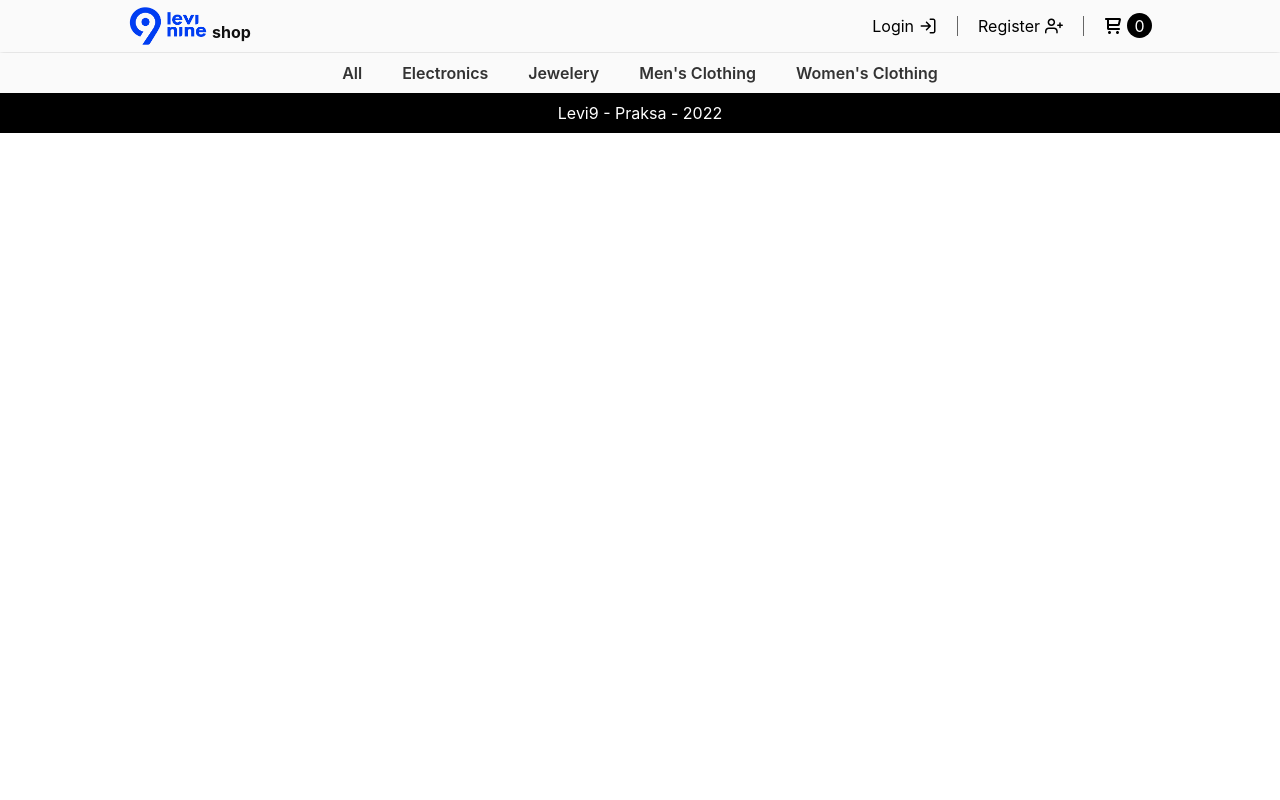
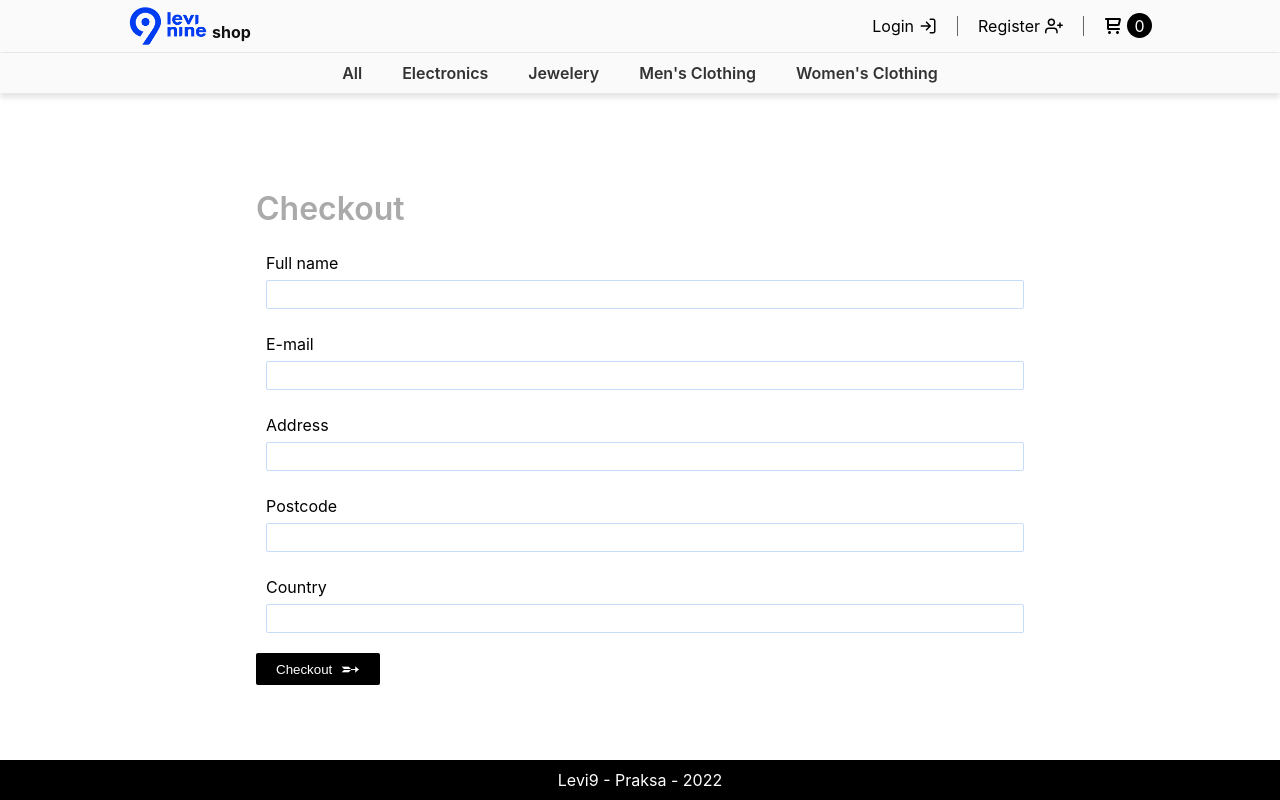
Before and after one commit to DejanDjosic/WebShop, a React (Create React App) app: page /checkout in a window 1280 px wide. Built offline with nearby package versions, Linux system fonts and the light colour scheme.

Commit message:
added checkout

```diff
--- a/src/App.js
+++ b/src/App.js
@@ -6,7 +6,8 @@ import Login from "./components/Login & Register/Login";
 import Register from "./components/Login & Register/Register";
 import Cart from "./components/Cart/Cart";
 import Footer from "./components/Layout/Footer";
-import { useState,useEffect } from "react";
+import { useState } from "react";
+import Checkout from "./components/Cart/Checkout";
 
 const AllProductsArray = [
   {
@@ -237,6 +238,7 @@ function App() {
         <Route path="/login" element={<Login />} />
         <Route path="/register" element={<Register />} />
         <Route path="/cart" element={<Cart categories={categories} onCategoryChange={categoryChangeHandler}/>} />
+        <Route path="/checkout" element={<Checkout />} />
       </Routes>
       <Footer />
     </div>
--- a/src/components/Cart/Cart.js
+++ b/src/components/Cart/Cart.js
@@ -1,14 +1,45 @@
-import React, { useContext } from "react";
+import React, { useContext, useState } from "react";
 import classes from "./Cart.module.css";
 import CartItem from "./CartItem";
 import Context from "../Store/context";
 import Button from "../UI/Button";
+import Modal from "../UI/Modal";
+import LoginContext from "../Store/LoginContext";
+import { Link } from "react-router-dom";
+
+function CustomLink({ to, children, ...props }) {
+  return (
+    <div>
+      <Link to={to} {...props}>
+        {children}
+      </Link>
+    </div>
+  );
+}
 
 const Cart = (props) => {
+  const [modalMsg, setModalMsg] = useState("");
   const ctx = useContext(Context);
-
+  const Lctx = useContext(LoginContext);
   const fixedTotalAmount = `${ctx.totalAmount.toFixed(2)}`;
 
+  const submitHandler = () => {
+      if (Lctx.isLoggedIn) {
+        ctx.emptyCart();
+        setModalMsg("Purchase successful! Thank you for shopping with us!");
+      }
+  };
+
+  const exitError = () => setModalMsg("");
+
+  const checkoutButton = () => {
+    if (Lctx.isLoggedIn)
+      return <Button text="Checkout" icon="➵" function={submitHandler} />
+    else return(
+    <CustomLink to="/checkout">
+      <Button text="Checkout" icon="➵" function={submitHandler} />
+    </CustomLink>)
+  };
 
   return (
     <div className={classes.Cart_cart__2pudL}>
@@ -38,10 +69,12 @@ const Cart = (props) => {
                 ${fixedTotalAmount}
               </span>
             </div>
-            <Button text="Checkout" icon="➵" function={ctx.emptyCart} />
+
+            {checkoutButton()}
           </div>
         </div>
       )}
+      {modalMsg && <Modal message={modalMsg} closeError={exitError} />}
     </div>
   );
 };
--- /dev/null
+++ b/src/components/Cart/Checkout.js
@@ -0,0 +1,175 @@
+import React,{useState,useContext} from "react";
+import classes from "./Checkout.module.css";
+import Button from "../UI/Button";
+import Input from "../UI/Input";
+import Modal from "../UI/Modal";
+import  Context from "../Store/context";
+
+
+const initialInput = {
+  enteredFullName:"",
+  enteredEmail:"",
+ enteredAddress:"",
+ enteredPostcode:"",
+ enteredCountry:""
+};
+const FULLNAME_REGEX=/^([A-Za-z]{3,16})([ ]{1})([A-Za-z]{3,16})?([ ]{0,1})?([A-Za-z]{3,16})$/;
+const EMAIL_REGEX = /^\w+([\.-]?\w+)*@\w+([\.-]?\w+)*(\.\w{2,3})+$/;
+const ADDRESS_REGEX=/^([A-Za-z0-9]{3,16})([ ]{0,1})([A-Za-z0-9]{3,16})([ ]{1})([0-9]{1,})$/;
+const POSTCODE_REGEX=/^[0-9]{1,5}$/;
+const COUNTRY_REGEX = /^[A-Z]{1}[a-z]{3,16}$/;
+
+
+const Checkout = () => {
+
+  const [userInput, setUserInput] = useState(initialInput);
+  const [validInput, setValidInput] = useState(false);
+
+  const [modalMsg, setModalMsg] = useState("");
+
+  const ctx=useContext(Context);
+
+  const {
+    enteredFullName,
+    enteredEmail,
+   enteredAddress,
+   enteredPostcode,
+   enteredCountry
+  } = userInput;
+
+  const {
+    isValidFullName,
+    isValidEmail,
+    isValidAddress,
+    isValidPostcode,
+    isValidCountry,
+  } = validInput;
+
+  const validityArray = () => {
+    for (const key in validInput) {
+      if (validInput.hasOwnProperty(key)) {
+        if (validInput[key] === false) {
+          return false;
+        }
+      }
+    }
+    return true;
+  };
+
+  const validateInput = (input, regex, validity) => {
+    const result = regex.test(input);
+    setValidInput((prevState) => {
+      return { ...prevState, [validity]: result };
+    });
+  };
+
+  const resetInputs = () => {
+    for (const key in validInput) {
+      if (validInput.hasOwnProperty(key)) {
+        validInput[key] = false;
+      }
+    }
+    setValidInput(false);
+    setUserInput(initialInput);
+  };
+
+  const getInputValue = (input, value) => {
+    setUserInput((prevState) => {
+      return { ...prevState, [input]: value };
+    });
+  };
+
+const submitHandler=(e)=>
+{
+  e.preventDefault();
+  if (validityArray()) {
+    setModalMsg("Purchase successful!");
+    resetInputs();
+ctx.emptyCart();
+  } else {
+    const falseFields = [];
+    for (const key in validInput) {
+      if (!validInput[key]) {
+        const modifiedKey = key.replace("isValid", "").trim();
+        falseFields.push(modifiedKey);
+      }
+    }
+    if (falseFields.length > 1)
+      setModalMsg("Wrong entered fields: " + falseFields.join(", "));
+    else setModalMsg("Wrong entered field: " + falseFields);
+  }
+};
+
+  const exitError = () => setModalMsg("");
+  return (
+    <div className={classes.Checkout_wrapper__1i2Bl}>
+      <h1 className={classes.Checkout_title__3Dod9}>Checkout</h1>
+      <form onSubmit={submitHandler}>
+          <Input
+          label="Full name"
+          input="enteredFullname"
+          type="text"
+          isValid={isValidFullName}
+          value={enteredFullName}
+          autocomplete="off"
+          onBlur={() =>
+            validateInput(enteredFullName, FULLNAME_REGEX, "isValidFullName")
+          }
+          onChange={(e) => getInputValue("enteredFullName", e.target.value)}
+        />
+          <Input
+          label="E-mail"
+          input="enteredEmail"
+          type="text"
+          isValid={isValidEmail}
+          value={enteredEmail}
+          autocomplete="off"
+          onBlur={() =>
+            validateInput(enteredEmail, EMAIL_REGEX, "isValidEmail")
+          }
+          onChange={(e) => getInputValue("enteredEmail", e.target.value)}
+        />
+          <Input
+          label="Address"
+          input="enteredAddress"
+          type="text"
+          isValid={isValidAddress}
+          value={enteredAddress}
+          autocomplete="off"
+          onBlur={() =>
+            validateInput(enteredAddress, ADDRESS_REGEX, "isValidAddress")
+          }
+          onChange={(e) => getInputValue("enteredAddress", e.target.value)}
+          />
+        <Input
+          label="Postcode"
+          input="enteredPostcode"
+          type="text"
+          isValid={isValidPostcode}
+          value={enteredPostcode}
+          autocomplete="off"
+          onBlur={() =>
+            validateInput(enteredPostcode, POSTCODE_REGEX, "isValidPostcode")
+          }
+          onChange={(e) => getInputValue("enteredPostcode", e.target.value)}
+        />
+           <Input
+          label="Country"
+          input="enteredCountry"
+          type="text"
+          isValid={isValidCountry}
+          value={enteredCountry}
+          autocomplete="off"
+          onBlur={() =>
+            validateInput(enteredCountry, COUNTRY_REGEX, "isValidCountry")
+          }
+          onChange={(e) => getInputValue("enteredCountry", e.target.value)}
+        />
+        <Button text="Checkout" icon="➵" />
+      </form>
+      {modalMsg && <Modal message={modalMsg} closeError={exitError} />}
+    </div>
+  );
+};
+
+export default Checkout;
--- /dev/null
+++ b/src/components/Cart/Checkout.module.css
@@ -0,0 +1,11 @@
+.Checkout_wrapper__1i2Bl {
+    width: 70%;
+    max-width: 768px;
+    margin: auto;
+  }
+  .Checkout_title__3Dod9 {
+    margin-bottom: 20px;
+    font-size: 32px;
+    font-weight: 600;
+    color: #aaa;
+  }
--- a/src/components/Login & Register/Login.js
+++ b/src/components/Login & Register/Login.js
@@ -19,6 +19,8 @@ const Login = () => {
 
   const usernameInputRef = useRef();
   const passwordInputRef = useRef();
+
+
 
   const Lctx = useContext(LoginContext);
 
@@ -52,10 +54,6 @@ const Login = () => {
     setPasswordIsValid(PWD_REGEX.test(enteredPassword));
   };
 
-  const setErrorMsg = (message, focusRef) => {
-    setModalMsg(message);
-    focusRef.current.focus();
-  };
 
 
   const submitHandler = (event) => {
@@ -63,12 +61,12 @@ const Login = () => {
       if (formIsValid) {
       setModalMsg("Login successful!");
       Lctx.onLogin(enteredUsername, enteredPassword);
-    } else if (!usernameIsValid && !passwordIsValid) {
-      setErrorMsg("Wrong entered fields: Username & Password", usernameInputRef);
+         } else if (!usernameIsValid && !passwordIsValid) {
+      setModalMsg("Wrong entered fields: Username & Password");
     } else if (!usernameIsValid) {
-      setErrorMsg("Wrong entered field: Username (must be longer than 3 characters)", usernameInputRef);
+      setModalMsg("Wrong entered field: Username (must be longer than 3 characters)");
     } else {
-      setErrorMsg("Wrong entered field: Password (must be longer than 8 characters)", passwordInputRef);
+      setModalMsg("Wrong entered field: Password (must be longer than 8 characters)");
     }
   };
 
--- a/src/components/Login & Register/Register.js
+++ b/src/components/Login & Register/Register.js
@@ -1,20 +1,8 @@
-import React, {useState } from "react";
+import React, { useState } from "react";
 import classes from "./Register.module.css";
 import Button from "../UI/Button";
 import Input from "../UI/Input";
 import Modal from "../UI/Modal";
-import { Link } from "react-router-dom";
-
-function CustomLink({ to, children, ...props }) {
-  return (
-    <div>
-      <Link to={to} {...props}>
-        {children}
-      </Link>
-    </div>
-  );
-}
-
 
 const initialInput = {
   enteredFirstName: "",
@@ -65,15 +53,12 @@ const Register = () => {
     return true;
   };
 
-
   const validateInput = (input, regex, validity) => {
     const result = regex.test(input);
     setValidInput((prevState) => {
       return { ...prevState, [validity]: result };
     });
   };
-
-
 
   const validatePasswords = () => {
     const match = enteredPassword === confrimedPassword;
@@ -104,12 +89,10 @@ const Register = () => {
           falseFields.push(modifiedKey);
         }
       }
-        if (falseFields.length > 1)
-          setModalMsg("Wrong entered fields: " + falseFields.join(", "));
-        else setModalMsg("Wrong entered field: " + falseFields);
-      }
-
-
+      if (falseFields.length > 1)
+        setModalMsg("Wrong entered fields: " + falseFields.join(", "));
+      else setModalMsg("Wrong entered field: " + falseFields);
+    }
   };
 
   const getInputValue = (input, value) => {
@@ -193,8 +176,7 @@ const Register = () => {
           onChange={(e) => getInputValue("confrimedPassword", e.target.value)}
         />
 
-       {modalMsg?  <CustomLink to="/Login"><Button text="Register" icon="arrow" /></CustomLink> :<div><Button text="Register" icon="arrow" /></div> }
-
+        <Button text="Register" icon="arrow" />
       </form>
       {modalMsg && <Modal message={modalMsg} closeError={exitError} />}
     </div>
--- a/src/components/UI/Input.js
+++ b/src/components/UI/Input.js
@@ -1,21 +1,12 @@
-import React, { useRef, useImperativeHandle } from "react";
+import React from "react";
 import classes from './Input.module.css';
-const Input = React.forwardRef((props, ref) => {
+const Input = (props) => {
 
   const inputClasses = `${classes.control} ${
     props.isValid === false ? classes.invalid : ""
   }`;
-  const inputRef = useRef();
 
-  const activate = () => {
-    inputRef.current.focus();
-  };
 
-  useImperativeHandle(ref, () => {
-    return {
-      focus: activate,
-    };
-  });
   return (
     <div className={classes.Input_wrapper}>
    <div className={classes.control}>
@@ -25,7 +16,6 @@ const Input = React.forwardRef((props, ref) => {
         <input
           className={inputClasses}
           onChange={props.onChange}
-          ref={inputRef}
           name={props.input}
           id={props.input}
           type={props.type}
@@ -36,6 +26,6 @@ const Input = React.forwardRef((props, ref) => {
      </div>
     </div>
   );
-});
+};
 
 export default Input;
--- a/src/components/UI/Modal.js
+++ b/src/components/UI/Modal.js
@@ -32,6 +32,7 @@ const ModalContent = (props) => {
   } else {
     heading = "Invalid input!";
   }
+
   return (
     <div className={classes.modal}>
       <div className={classes.content}>
```
